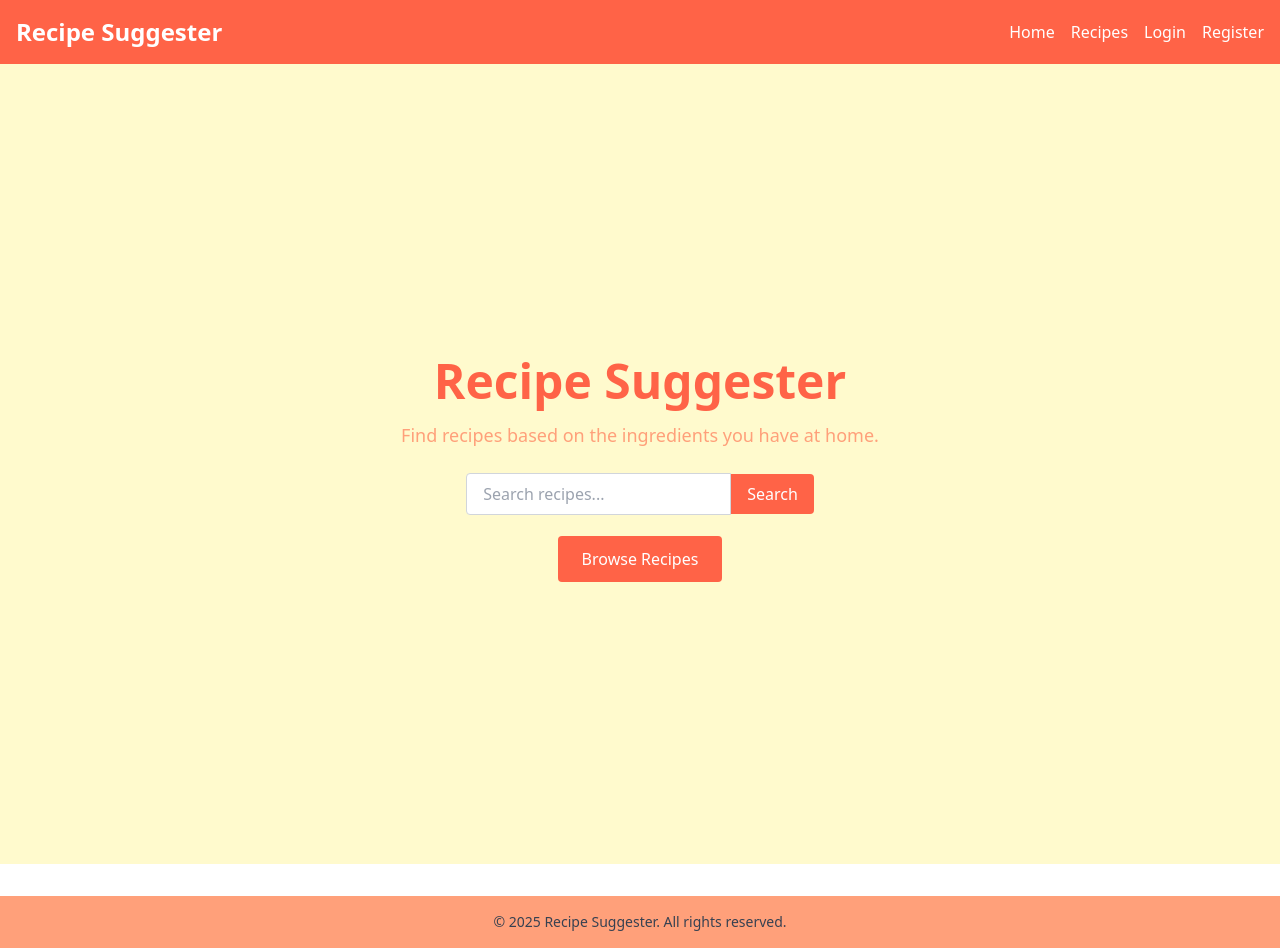
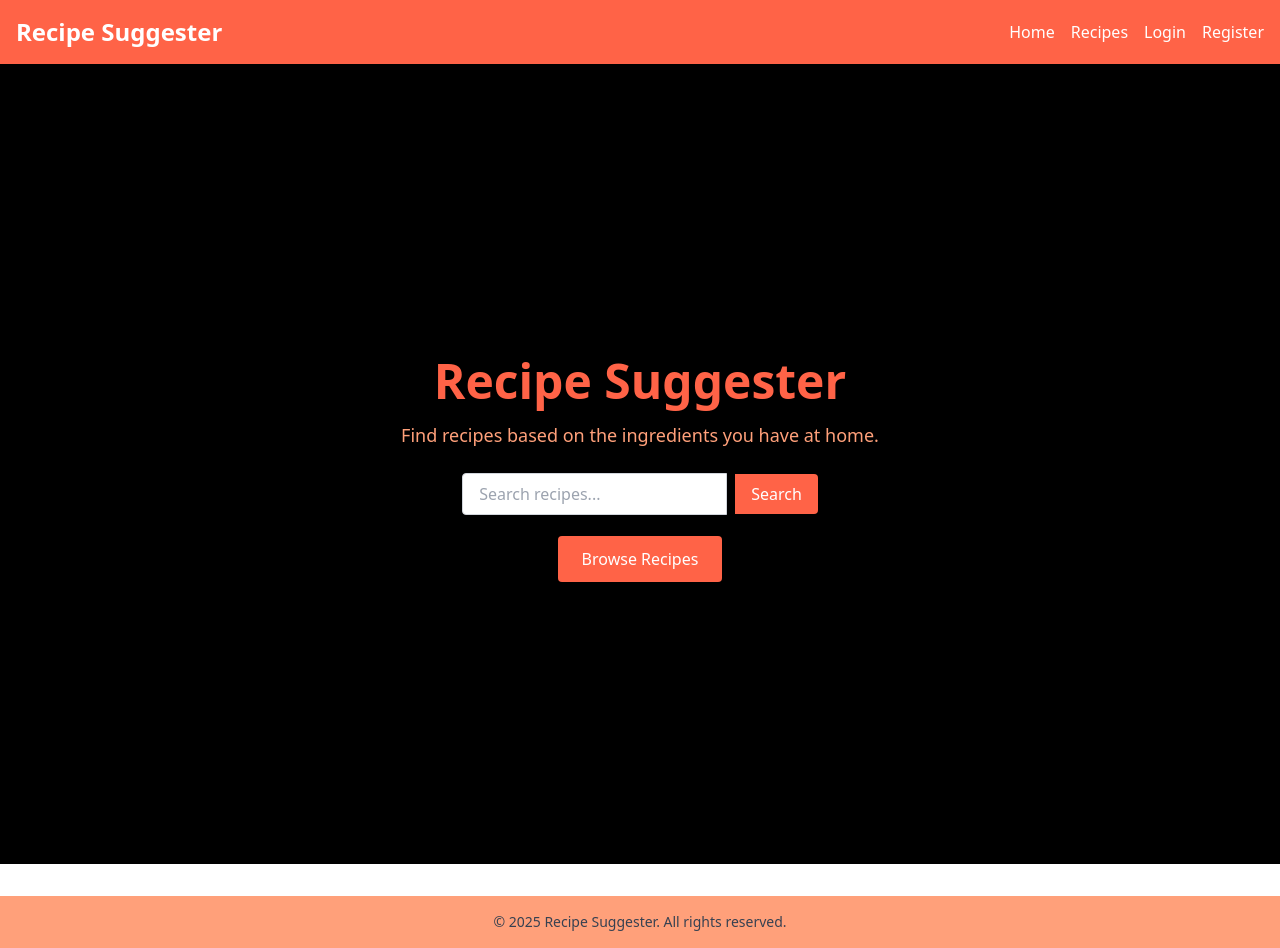
Before and after one commit to UberCoderHyde/SeniorProject, a React (Vite) app in the folder recipe-suggester-frontend/: page / in a window 1280 px wide. Built offline with nearby package versions, Linux system fonts and the light colour scheme.

Commit message:
basic format

```diff
--- a/recipe-suggester-frontend/package.json
+++ b/recipe-suggester-frontend/package.json
@@ -12,7 +12,8 @@
   "dependencies": {
     "axios": "^1.7.9",
     "react": "^19.0.0",
-    "react-dom": "^19.0.0"
+    "react-dom": "^19.0.0",
+    "react-router-dom": "^6.14.1"
   },
   "devDependencies": {
     "@babel/core": "^7.26.7",
--- a/recipe-suggester-frontend/src/components/SearchBar.jsx
+++ b/recipe-suggester-frontend/src/components/SearchBar.jsx
@@ -19,7 +19,7 @@ const SearchBar = ({ onSearch }) => {
       />
       <button
         type="submit"
-        className="bg-primary text-white rounded-r px-4 py-2 hover:bg-highlight transition"
+        className="ml-2 bg-primary text-white rounded-r px-4 py-2 hover:bg-highlight transition"
       >
         Search
       </button>
--- a/recipe-suggester-frontend/tailwind.config.js
+++ b/recipe-suggester-frontend/tailwind.config.js
@@ -9,7 +9,7 @@ export default {
       colors: {
         primary: "#FF6347",
         secondary: "#FFA07A",
-        tertiary: "#FFFACD",
+        tertiary: "#000000",
         accent: "#20B2AA",
         highlight: "#32CD32",
       },
```
Also changed, not shown: 2 other files (tests, documents, lock files or other folders).
